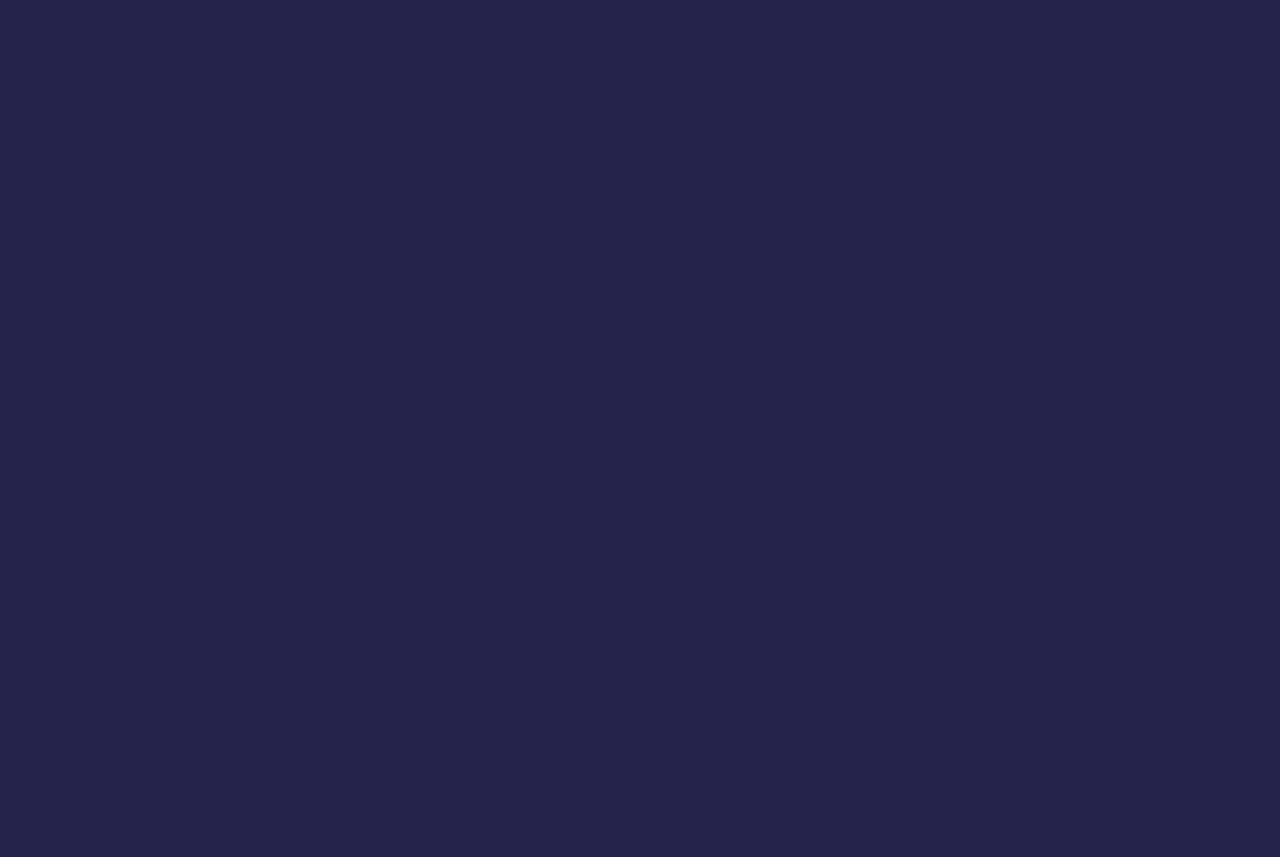
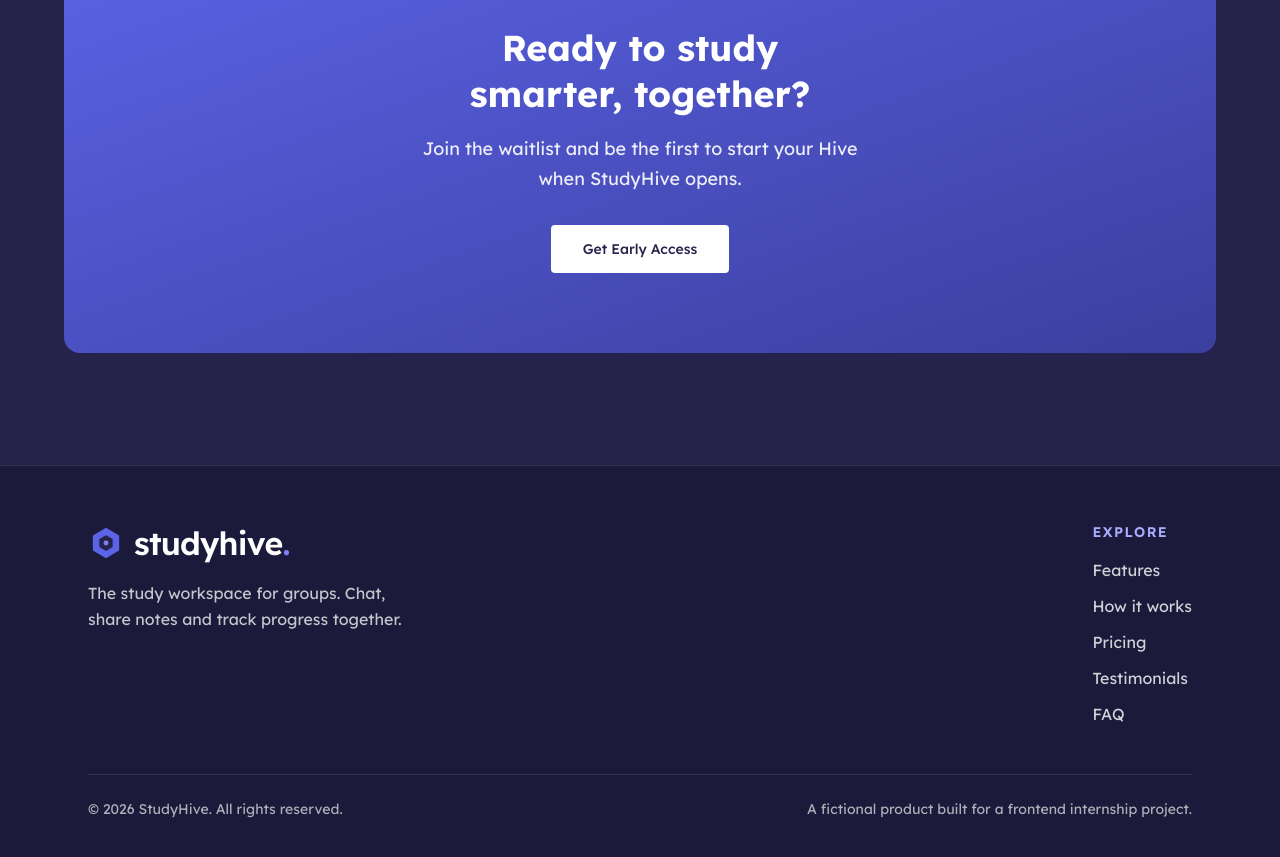
Before and after one commit to itdhuhaalabdullah-2002/studyhive, a React (Vite) app: page / in a window 1280 px wide. Shown: the part 5120-5977 px from the top of the page. Before the commit the page ends 5065 px from the top, so only its background shows below. Built offline with nearby package versions, Linux system fonts and the light colour scheme.

Commit message:
feat: add Final CTA and Footer sections

```diff
--- a/src/App.tsx
+++ b/src/App.tsx
@@ -6,6 +6,8 @@ import HowItWorks from "./components/HowItWorks";
 import Pricing from "./components/Pricing";
 import Testimonials from "./components/Testimonials";
 import FAQ from "./components/FAQ";
+import FinalCTA from "./components/FinalCTA";
+import Footer from "./components/Footer";
 
 export default function App() {
   return (
@@ -24,7 +26,9 @@ export default function App() {
         <Pricing />
         <Testimonials />
         <FAQ />
+        <FinalCTA />
       </main>
+      <Footer />
     </MotionConfig>
   );
 }
--- /dev/null
+++ b/src/components/FinalCTA.tsx
@@ -0,0 +1,34 @@
+import { motion } from "motion/react";
+import Button from "./ui/Button";
+import { fadeUp } from "../lib/animations";
+
+export default function FinalCTA() {
+  return (
+    <section
+      aria-labelledby="cta-title"
+      className="bg-night px-6 pb-20 md:pb-28"
+    >
+      <motion.div
+        variants={fadeUp}
+        initial="hidden"
+        whileInView="show"
+        viewport={{ once: true, amount: 0.4 }}
+        className="mx-auto max-w-[1152px] rounded-2xl bg-linear-to-br from-brand to-[#3b3f9e] px-6 py-14 text-center md:py-20"
+      >
+        <h2
+          id="cta-title"
+          className="mx-auto max-w-[560px] text-balance text-3xl font-bold leading-[1.3] md:text-4xl"
+        >
+          Ready to study smarter, together?
+        </h2>
+        <p className="mx-auto mt-4 max-w-[480px] text-base leading-relaxed text-white/90 md:text-lg">
+          Join the waitlist and be the first to start your Hive when StudyHive
+          opens.
+        </p>
+        <Button href="#early-access" variant="light" className="mt-8 h-12 px-8">
+          Get Early Access
+        </Button>
+      </motion.div>
+    </section>
+  );
+}
--- /dev/null
+++ b/src/components/Footer.tsx
@@ -0,0 +1,50 @@
+import Logo from "./Logo";
+
+const links = [
+  { label: "Features", href: "#features" },
+  { label: "How it works", href: "#how-it-works" },
+  { label: "Pricing", href: "#pricing" },
+  { label: "Testimonials", href: "#testimonials" },
+  { label: "FAQ", href: "#faq" },
+];
+
+export default function Footer() {
+  return (
+    <footer className="border-t border-white/10 bg-night-deep">
+      <div className="mx-auto max-w-[1152px] px-6 py-14">
+        <div className="flex flex-col gap-10 md:flex-row md:justify-between">
+          <div className="max-w-[320px]">
+            <Logo />
+            <p className="mt-4 leading-relaxed text-white/75">
+              The study workspace for groups. Chat, share notes and track
+              progress together.
+            </p>
+          </div>
+
+          <nav aria-label="Footer">
+            <h2 className="text-sm font-semibold uppercase tracking-widest text-[#a9acff]">
+              Explore
+            </h2>
+            <ul className="mt-4 space-y-3">
+              {links.map((link) => (
+                <li key={link.label}>
+                  <a
+                    href={link.href}
+                    className="text-white/80 underline-offset-4 transition-colors hover:text-white hover:underline"
+                  >
+                    {link.label}
+                  </a>
+                </li>
+              ))}
+            </ul>
+          </nav>
+        </div>
+
+        <div className="mt-12 flex flex-col gap-2 border-t border-white/10 pt-6 text-sm text-white/65 md:flex-row md:justify-between">
+          <p>© {new Date().getFullYear()} StudyHive. All rights reserved.</p>
+          <p>A fictional product built for a frontend internship project.</p>
+        </div>
+      </div>
+    </footer>
+  );
+}
--- a/src/components/ui/Button.tsx
+++ b/src/components/ui/Button.tsx
@@ -5,7 +5,7 @@ type ButtonProps = {
   children: ReactNode;
   href?: string;
   type?: "button" | "submit";
-  variant?: "primary" | "outline";
+  variant?: "primary" | "outline" | "light";
   disabled?: boolean;
   onClick?: () => void;
   className?: string;
@@ -17,6 +17,7 @@ const base =
 const variants = {
   primary: "bg-brand text-white hover:bg-[#6d75ee]",
   outline: "border border-white/30 text-white hover:bg-white/10",
+  light: "bg-white text-night hover:bg-white/90",
 };
 
 export default function Button({
```
Also changed, not shown: 1 other file (tests, documents, lock files or other folders).
